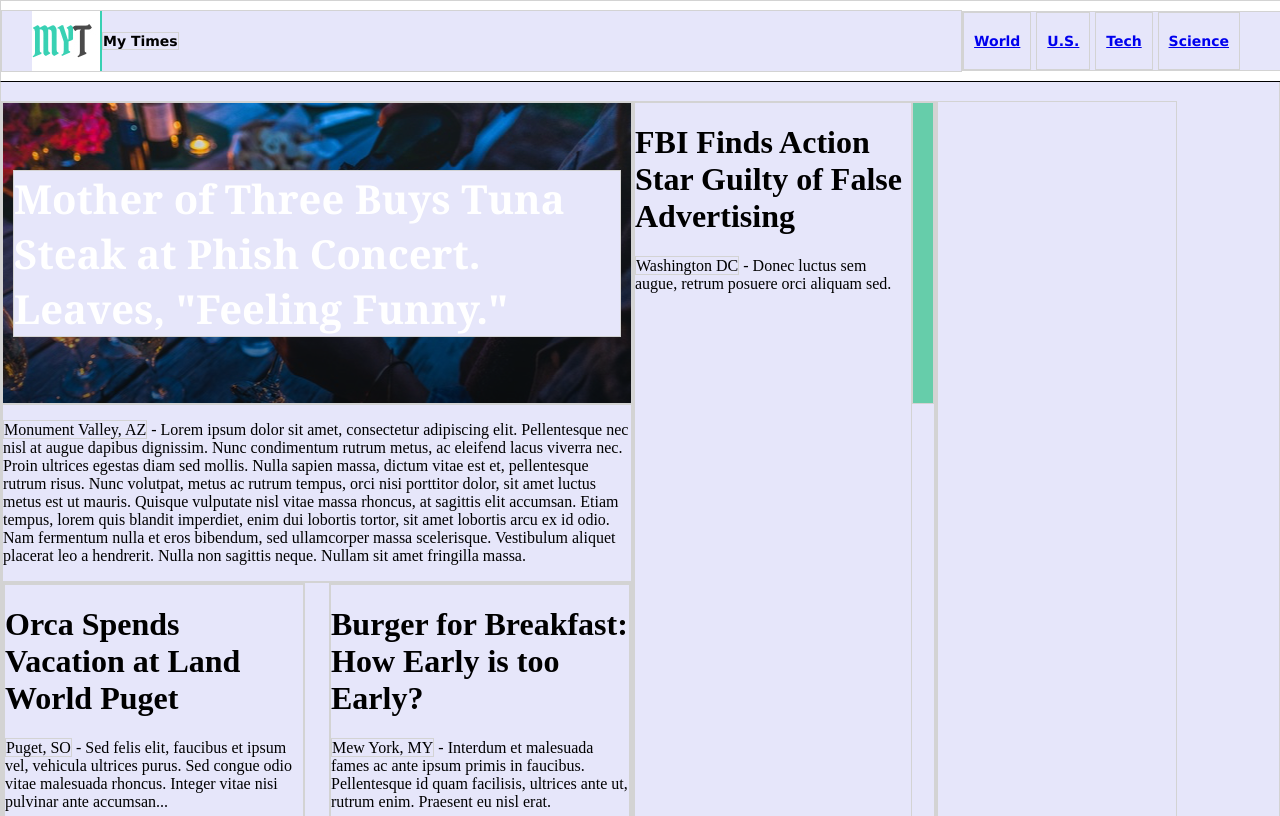
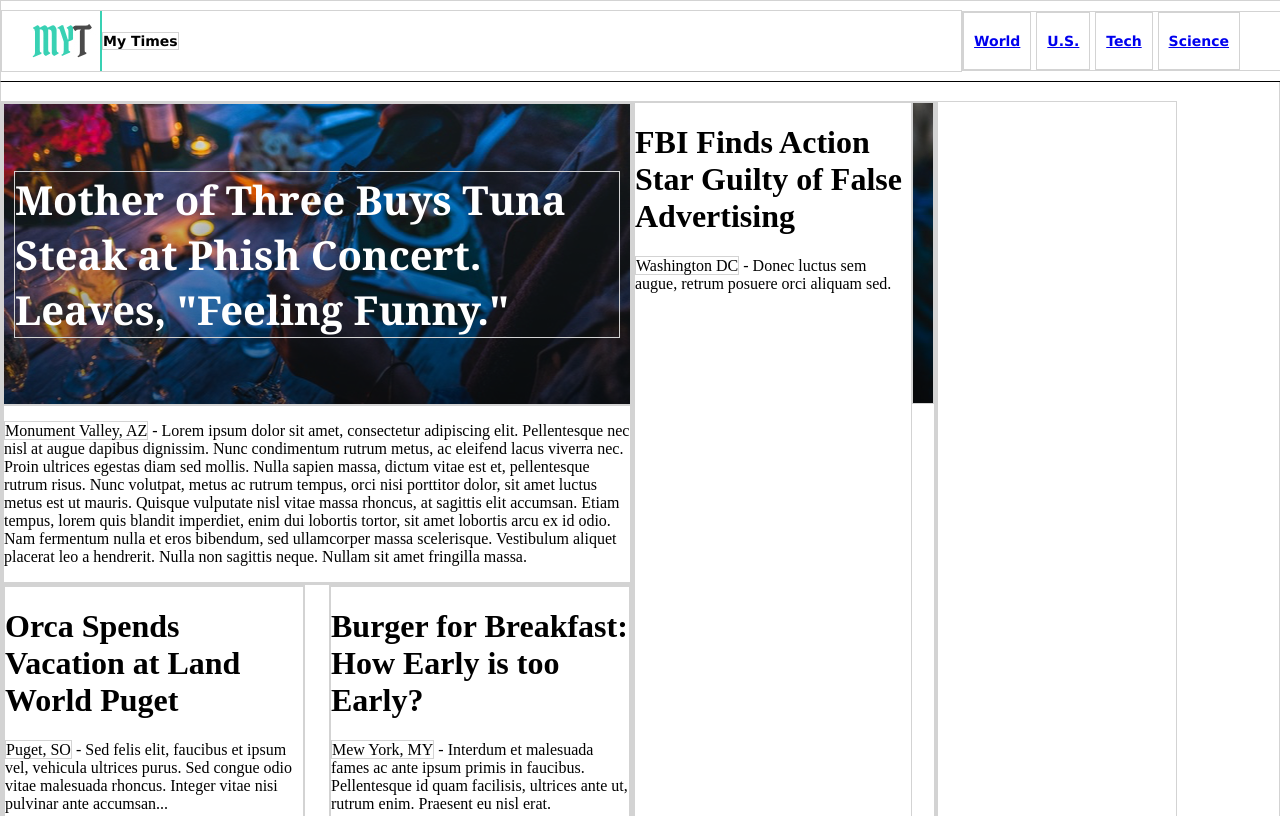
Before and after one commit to lok8/mytimes2, a plain HTML site: page index.html in a window 1280 px wide. Shown: the top 816 px of the page. Drawn offline with Linux system fonts and the light colour scheme.

Commit message:
Did something weird to the first column.

```diff
--- a/index.html
+++ b/index.html
@@ -28,6 +28,7 @@
 
     <!-- Left Column Container -->
     <div class="column large">
+      <div class="main-story">
 
         <div class="image-banner tuna">
           <span>Mother of Three Buys Tuna Steak at Phish Concert. Leaves, "Feeling Funny."</span>
@@ -39,6 +40,8 @@
             elit accumsan. Etiam tempus, lorem quis blandit imperdiet, enim dui lobortis tortor, sit amet lobortis arcu ex id odio. Nam fermentum nulla et eros bibendum, sed ullamcorper massa scelerisque. Vestibulum aliquet placerat leo a hendrerit. Nulla
             non sagittis neque. Nullam sit amet fringilla massa.</p>
         </div>
+
+      </div>
 
       <div class="story-grid">
 
--- a/resources/css/style.css
+++ b/resources/css/style.css
@@ -5,7 +5,7 @@ nav,
 div,
 span {
   border: 1px solid lightgray;
-  background-color: lavender;
+  /* background-color: lavender; */
 }
 
 body {
@@ -113,4 +113,8 @@ nav span {
   background-image: url(./images/img-story-3-memory.png);
 }
 
+.image-banner.cat {
+  background-image: url(./images/img-story-1-cats.png);
+}
+
 /* Main Content Article Text Styles */
```
